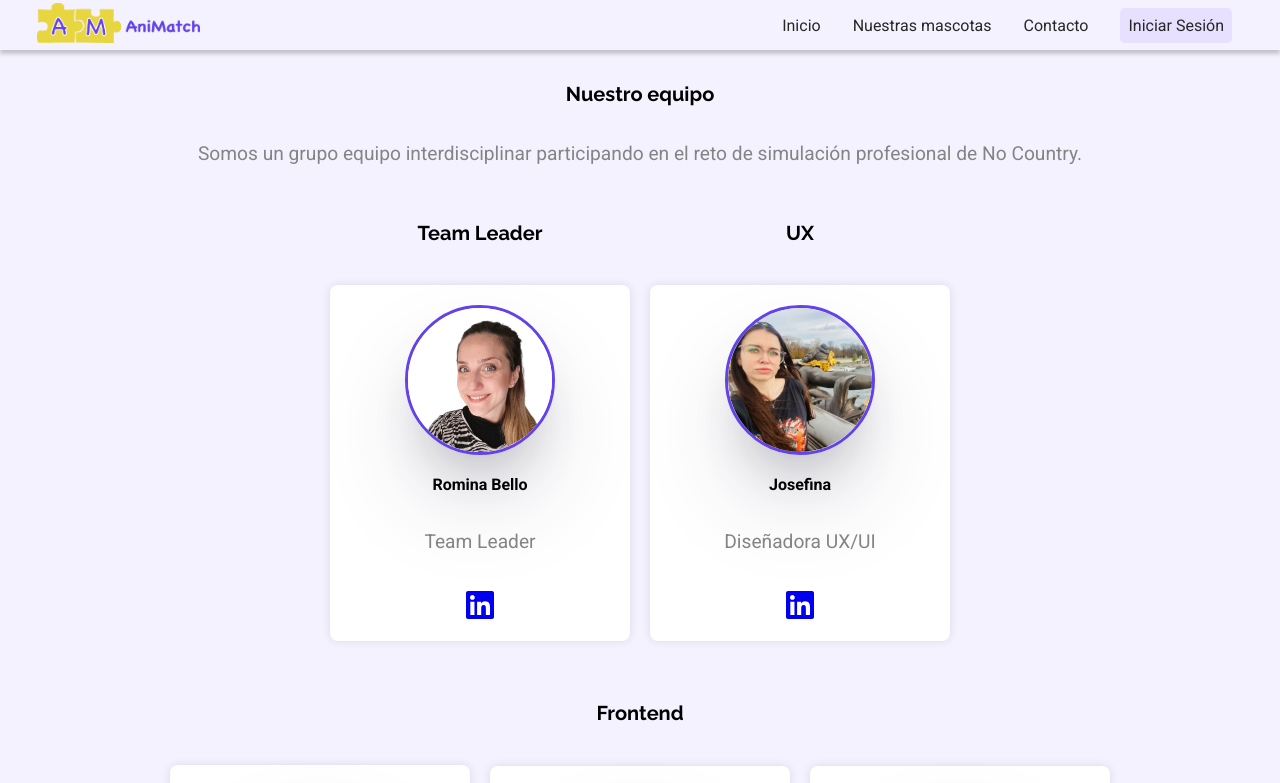
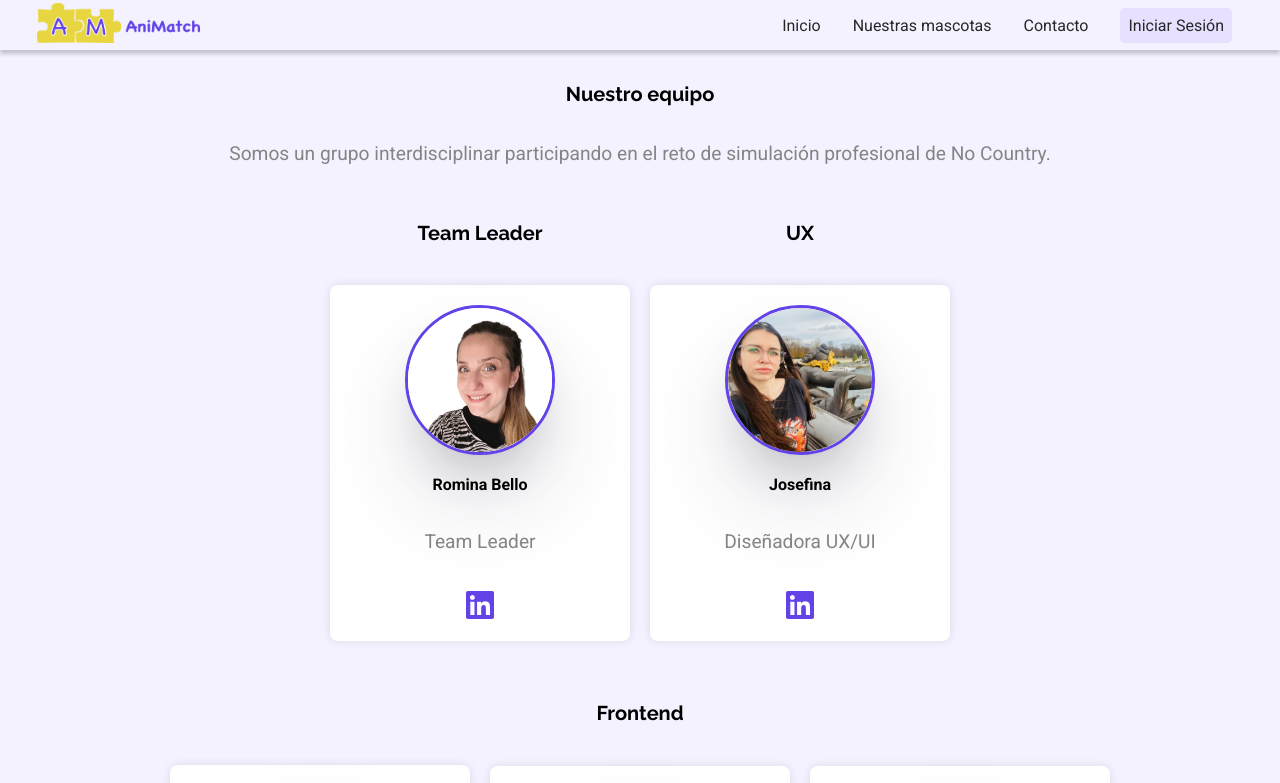
Before and after one commit to No-Country/C7-06-Front, a React (Create React App) app: page /about in a window 1280 px wide. Shown: the top 783 px of the page. Built offline with nearby package versions, Linux system fonts and the light colour scheme.

Commit message:
arreglando estilos

```diff
--- a/src/components/PetInfoCard/PetInfoCard.module.sass
+++ b/src/components/PetInfoCard/PetInfoCard.module.sass
@@ -15,9 +15,12 @@
     @include mq(medium)
       font-size: 2em
 
+
   &_wrapper
     display: flex
     flex-direction: column
+    @include mq(medium)
+      flex-direction: row
 
   &_gallery
     display: flex
@@ -56,8 +59,9 @@
       display: flex
       flex-flow: row nowrap
       justify-content: space-evenly
-      @include mq(xlarge)
+      @include mq("xlarge")
         flex-flow: column nowrap
+
 
 
 
@@ -72,8 +76,8 @@
     display: flex
     flex-direction: column
     flex: 1 0
-    padding: 0px 20px 20px 20px
-
+    @include mq("medium")    // padding: 0px 20px 20px 20px
+      padding: 0px 20px 20px 20px
     &_header
       margin-bottom: 1em
       h3
--- a/src/pages/AboutUs.jsx
+++ b/src/pages/AboutUs.jsx
@@ -14,8 +14,8 @@ const AboutUs = () => {
     <div className={styles.team}>
       <h2 className={styles.team__title}>Nuestro equipo</h2>
       <p className={styles.team__text}>
-        Somos un grupo equipo interdisciplinar participando en el reto de simulación profesional de
-        No Country.
+        Somos un grupo interdisciplinar participando en el reto de simulación profesional de No
+        Country.
       </p>
       {/* Team Leader */}
       <div className={styles.team__member}>
--- a/src/pages/styles/AboutUs.module.sass
+++ b/src/pages/styles/AboutUs.module.sass
@@ -12,6 +12,9 @@
     padding: 2rem
     &__member
         display: flex
+        flex-direction: column
+        @include mq("medium")
+            flex-direction: row
         gap: 20px
 
     &__title
@@ -37,7 +40,9 @@
         margin: 40px 0 20px
     &__container
         display: flex
-        flex-direction: row
+        flex-direction: column
+        @include mq("medium")
+            flex-direction: row
         align-items: center
         justify-content: center
         gap: 20px
@@ -64,6 +69,9 @@
             border: 3px solid $main-color
             object-fit: cover
             object-position: center
+        div
+            a
+                color: $main-color
     &__tl, &__ux
         width: 300px
     .image
```
